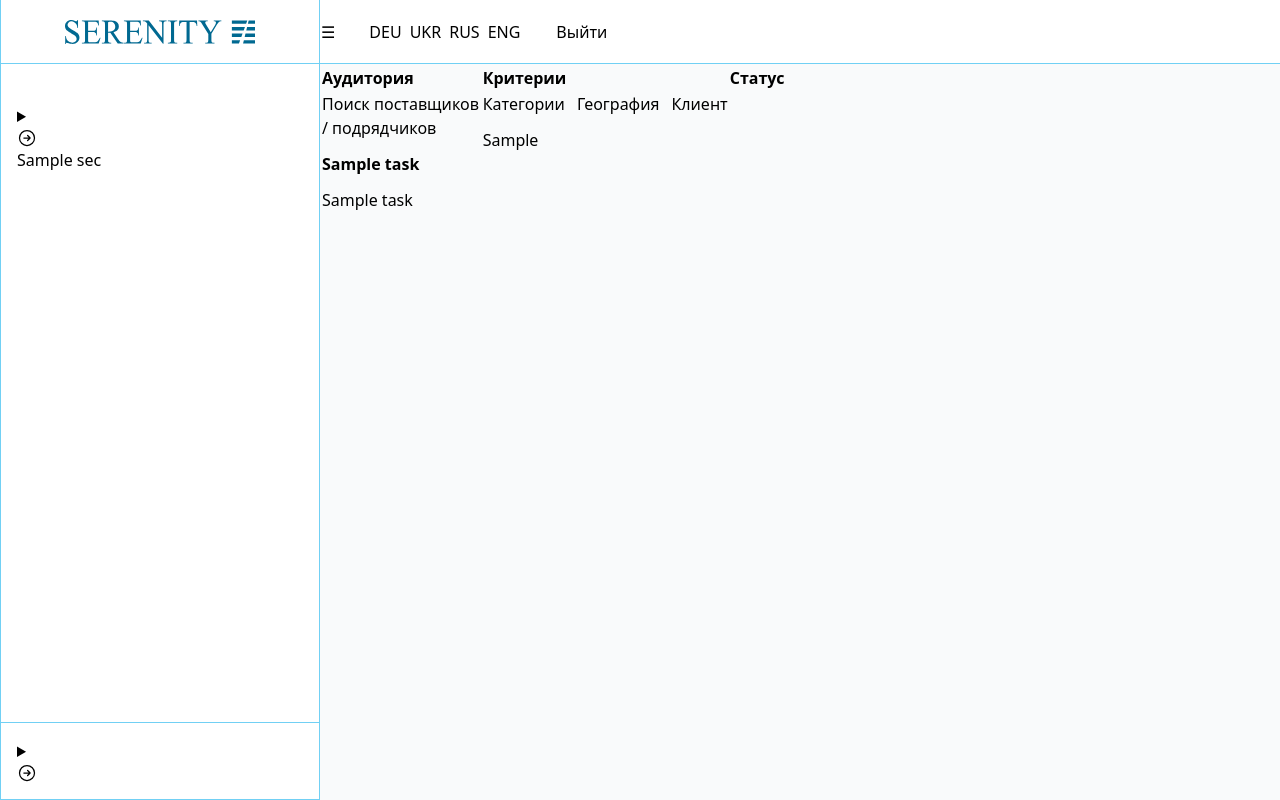
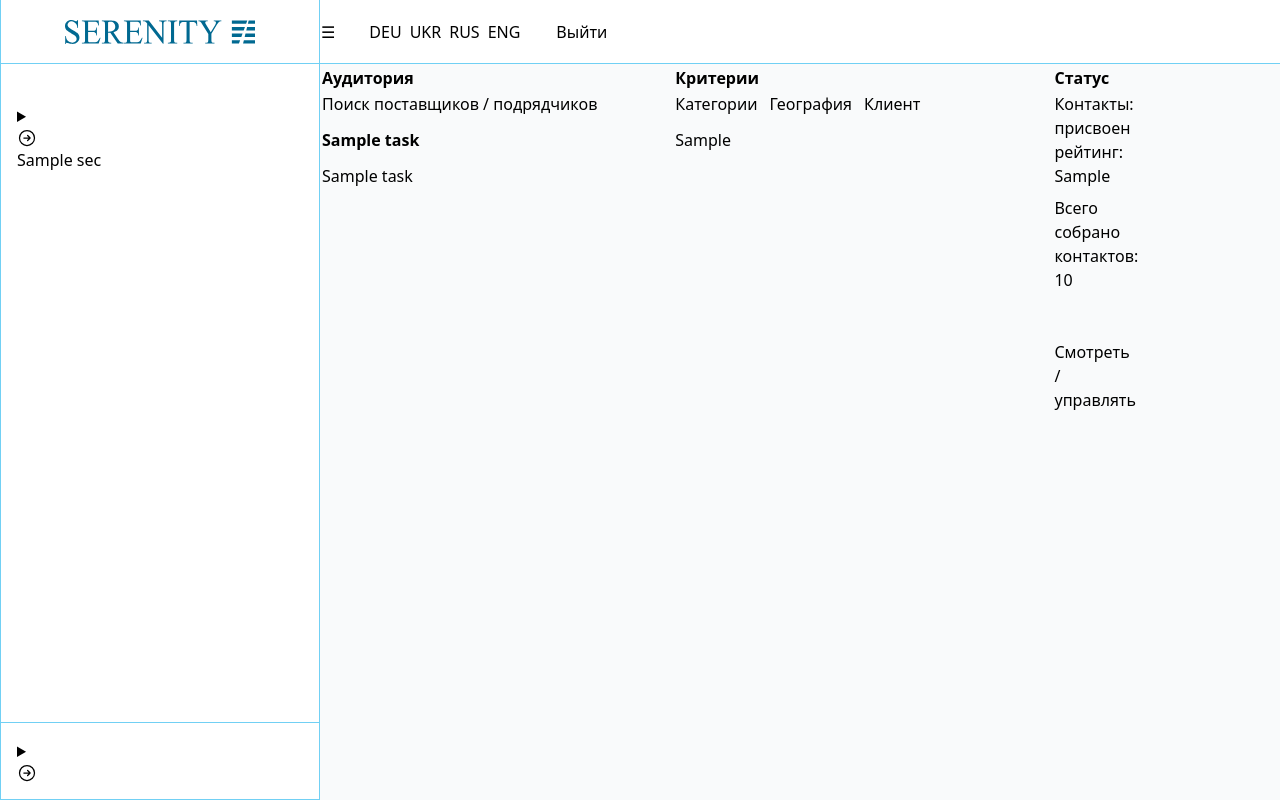
Before and after one commit to Yevhen-Yezerskyy/mailer-app, a Django app: template web/templates/panels/aap_audience/status.html in a window 1280 px wide. Run offline with Django 5.2, Linux system fonts and the light colour scheme; the template is opened without the code that fills it: most values are stand-ins (such as "Sample title", 1, 10 or a date in 2020); some libraries are stand-ins or nearby versions.

Commit message:
status page

```diff
--- a/web/templates/panels/aap_audience/status.html
+++ b/web/templates/panels/aap_audience/status.html
@@ -1,11 +1,5 @@
 <!-- FILE: web/templates/panels/aap_audience/status.html -->
-<!-- DATE: 2025-12-28 -->
-<!-- CHANGE:
-- Таблица 1:1 как внизу clar.html (классы/структура сохранены).
-- Показываются только задачи с run_processing=true (фильтр во view).
-- Колонка "Статус" пустая.
-- Колонка "Действия" полностью убрана.
--->
+<!-- DATE: 2025-12-29 -->
 
 {% extends "panels/base.html" %}
 {% load i18n %}
@@ -21,9 +15,9 @@
           <table class="w-full text-left">
             <thead>
               <tr class="YY-TH_TR">
-                <th class="YY-TH_TH w-[30%]">{% trans "Аудитория" %}</th>
-                <th class="YY-TH_TH w-[35%]">{% trans "Критерии" %}</th>
-                <th class="YY-TH_TH w-[35%]">{% trans "Статус" %}</th>
+                <th class="YY-TH_TH w-[50%]">{% trans "Аудитория" %}</th>
+                <th class="YY-TH_TH w-[50%]">{% trans "Критерии" %}</th>
+                <th class="YY-TH_TH">{% trans "Статус" %}</th>
               </tr>
             </thead>
             <tbody>
@@ -89,6 +83,20 @@
                   </td>
 
                   <td class="YY-TB_TD">
+
+                    <div class="YY-STATUS_GREEN w-full mb-2">
+                      {% trans "Контакты: присвоен рейтинг" %}: {{ t.contacts_rated }}
+                    </div>
+
+                    <div class="YY-STATUS_GRAY w-full mb-12">
+                      {% trans "Всего собрано контактов" %}: {{ t.contacts_total }}
+                    </div>
+
+                    <a href="task/?id={{ t.ui_id }}"
+                       class="YY-BUTTON_TAB_MAIN">
+                      {% trans "Смотреть / управлять" %}
+                    </a>
+
                   </td>
 
                 </tr>
```
Also changed, not shown: web/panel/aap_audience/views/status.py (+45 -6 lines), web/templates/panels/aap_audience/result.html (deleted, +0 -24 lines).
